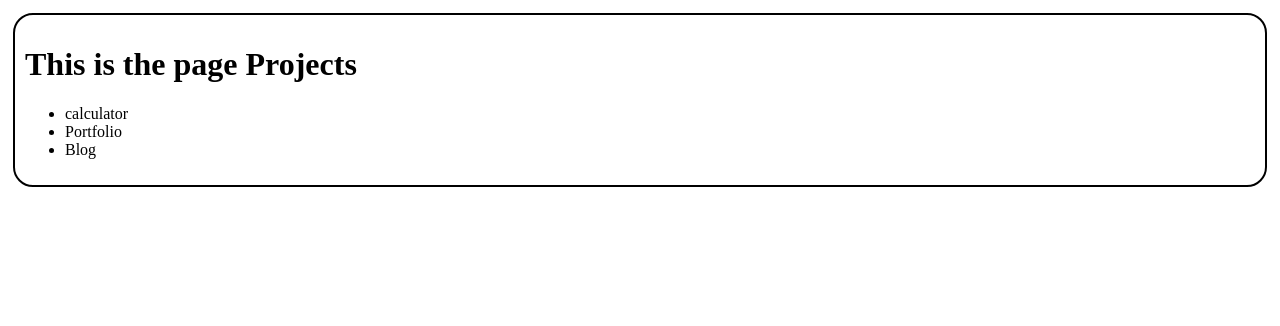
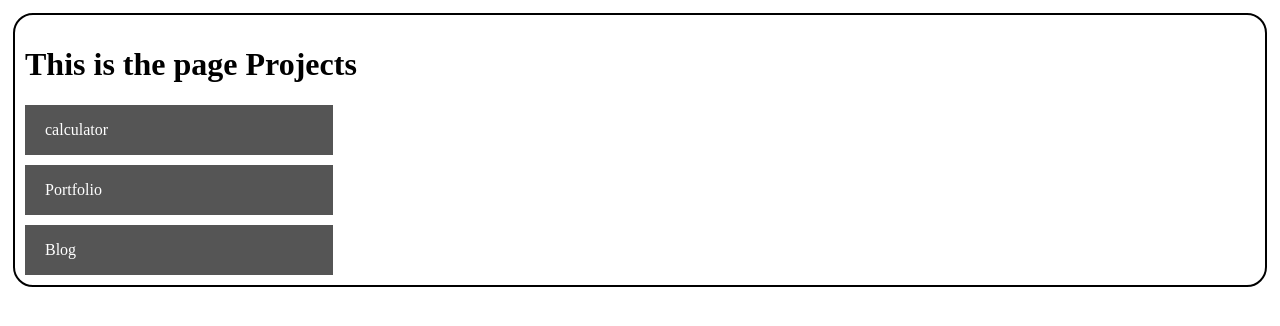
Before and after one commit to EricWithC04/django-practice, a Django app: page /projects in a window 1280 px wide. Shown: the part 45-371 px from the top of the page. Run offline with Django 5.2, Linux system fonts and the light colour scheme; data comes from the database, SQL or seed files in the repository.

Commit message:
project list styles

```diff
--- a/queries/static/css/index.css
+++ b/queries/static/css/index.css
@@ -57,3 +57,21 @@ body {
     max-width: 120px;
     max-height: 30px;
 }
+
+.project-container {
+    width: 25%;
+    display: grid;
+    grid-template-columns: 1fr;
+    grid-gap: 10px;
+}
+
+.project-container div {
+    color: white;
+    background-color: #555555;
+    padding-left: 20px;
+}
+
+.project-container div:hover {
+    cursor: pointer;
+    background-color: #999999;
+}
--- a/queries/templates/projects/projects.html
+++ b/queries/templates/projects/projects.html
@@ -3,10 +3,13 @@
 {% block content %}
 
 <h1>This is the page Projects</h1>
-<ul>
+
+<div class="project-container">
     {% for project in projects %}
-        <li>{{ project.name }}</li>
+        <div>
+            <p>{{ project.name }}</p>
+        </div>
     {% endfor %}
-</ul>
+</div>
 
 {% endblock %}
```
